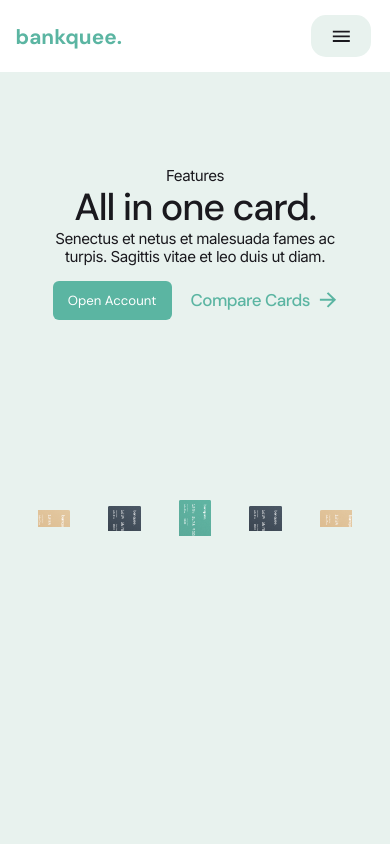
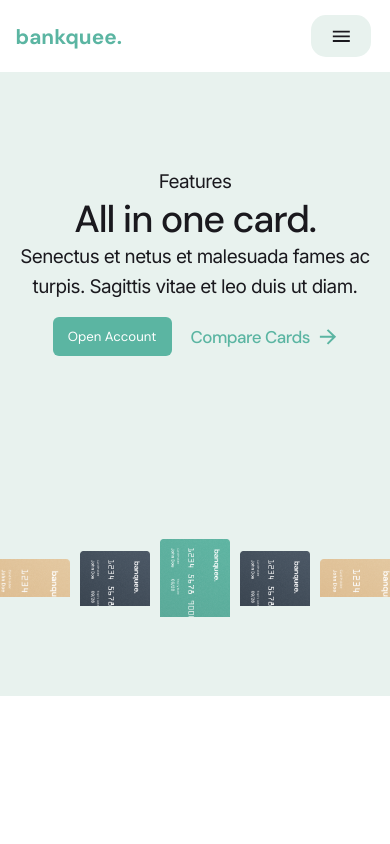
Before and after one commit to bos-code/Banquee, a plain HTML site: page features.html in a window 390 px wide. Shown: the top 844 px of the page. Drawn offline with nearby package versions, Linux system fonts and the light colour scheme; a script that the page names is missing.

Commit message:
feat: update feature header styles for improved layout and mobile responsiveness

```diff
--- a/sass/layouts/_header.scss
+++ b/sass/layouts/_header.scss
@@ -137,21 +137,11 @@
 
 // FEATURE HEADER
 .main-header {
-  margin-bottom: 10rem;
+  height: 100vh;
 
   .feature_header {
     padding-top: 10rem;
     background-color: $primary-light;
-
-    @include tab-land {
-      padding: 10rem 4rem 0 4rem;
-    }
-
-    .header_wrapper {
-      @include tab-land {
-        height: 100vh;
-      }
-    }
 
     .header_content {
       display: flex;
@@ -168,22 +158,6 @@
         gap: 2rem;
         margin-bottom: 5rem;
         text-align: center;
-
-        .content-text {
-          .paragraph.bg {
-            font-weight: 400;
-            color: $default-color;
-            line-height: 1.2;
-
-            @include tab-land {
-              font-size: 1.8rem;
-            }
-
-            @include phone {
-              font-size: 1.6rem;
-            }
-          }
-        }
 
         @include phone {
           margin-bottom: 3rem;
@@ -219,22 +193,16 @@
       gap: 4rem;
       width: 100%;
 
+      @include phone {
+        height: 25rem;
+        gap: 1rem;
+      }
+
       img {
         width: 100%;
         height: 100%;
         object-fit: contain;
         border-radius: $border-radius-rm;
-
-        @include phone {
-          height: 20rem;
-        }
-      }
-
-      .feature-card {
-        @include phone {
-          height: 20rem;
-          width: 100%;
-        }
       }
     }
   }
```
Also changed, not shown: css/main.css.
